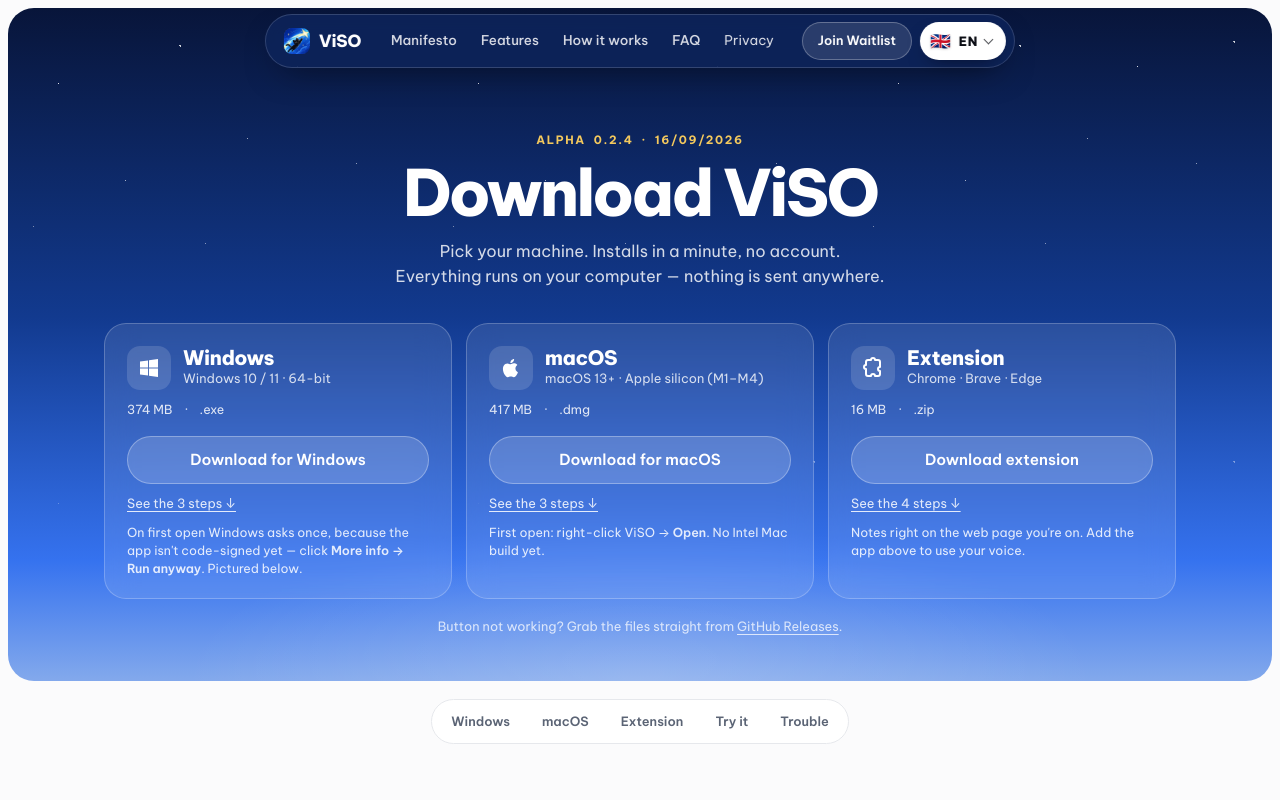
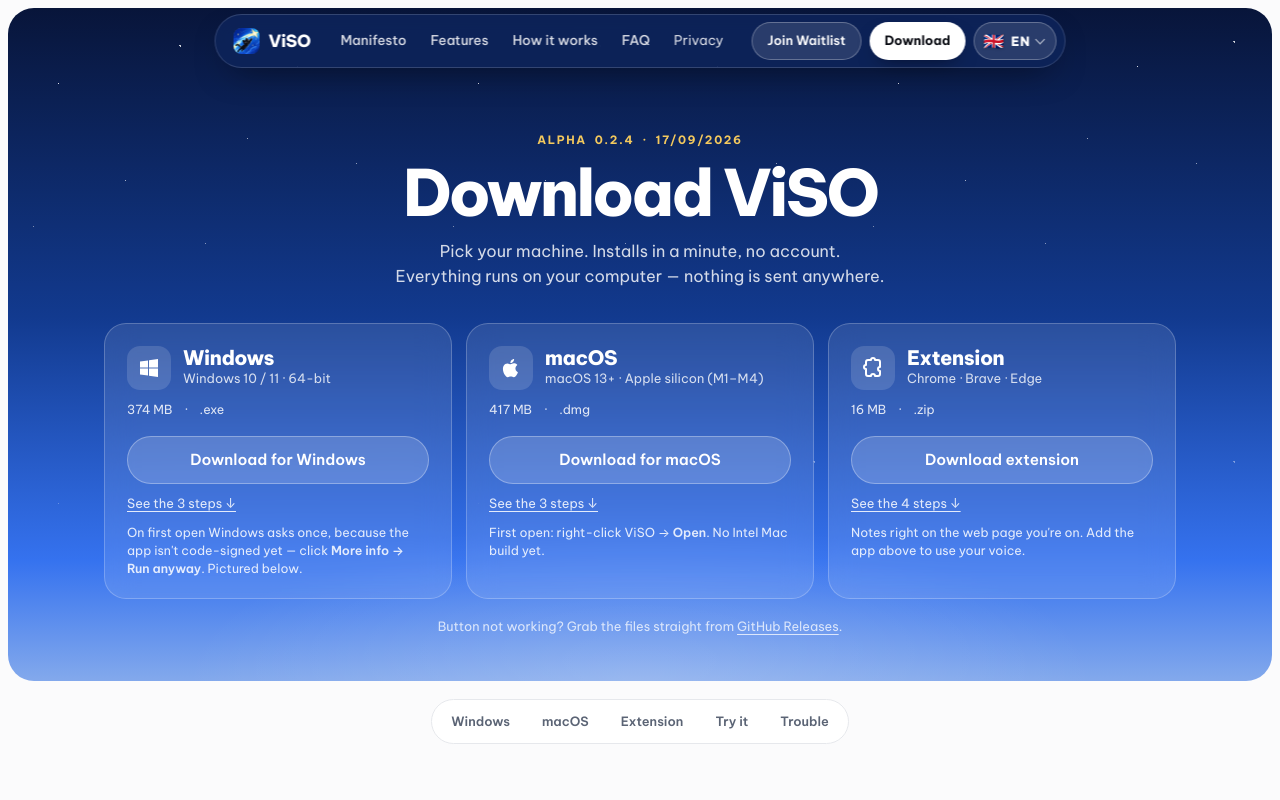
Before and after one commit to nhanho133/Viso-releases, a plain HTML site: page download.html in a window 1280 px wide. Shown: the top 800 px of the page. Drawn offline with Linux system fonts and the light colour scheme; a web font is replaced by a local one.

Commit message:
site: download page reopened, 17/09 build

```diff
--- a/assets/i18n.js
+++ b/assets/i18n.js
@@ -8,7 +8,7 @@
  "n.faq": "Hỏi đáp",
  "n.privacy": "Riêng tư",
  "n.join": "Đăng ký sớm",
- "n.download": "<svg width=\"15\" height=\"15\" viewBox=\"0 0 24 24\" fill=\"none\" stroke=\"currentColor\" stroke-width=\"2.4\" stroke-linecap=\"round\" stroke-linejoin=\"round\" aria-hidden=\"true\"><path d=\"M12 4v11m0 0 4-4m-4 4-4-4M4 19h16\"/></svg>Tải về",
+ "n.download": "Tải về",
  "f.download": "Tải về",
  "f.privacy": "Chính sách riêng tư",
  "f.privacyfull": "Chính sách đầy đủ",
@@ -199,7 +199,7 @@
  "n.faq": "FAQ",
  "n.privacy": "Privacy",
  "n.join": "Join Waitlist",
- "n.download": "<svg width=\"15\" height=\"15\" viewBox=\"0 0 24 24\" fill=\"none\" stroke=\"currentColor\" stroke-width=\"2.4\" stroke-linecap=\"round\" stroke-linejoin=\"round\" aria-hidden=\"true\"><path d=\"M12 4v11m0 0 4-4m-4 4-4-4M4 19h16\"/></svg>Download",
+ "n.download": "Download",
  "f.download": "Download",
  "f.privacy": "Privacy Policy",
  "f.privacyfull": "Full privacy policy",
--- a/download.html
+++ b/download.html
@@ -3,7 +3,6 @@
 <head>
 <meta charset="utf-8">
 <meta name="viewport" content="width=device-width, initial-scale=1">
-<meta name="robots" content="noindex, nofollow">
 <meta name="description" content="Tải ViSO cho Windows, macOS và Chrome. Cài trong 1 phút, hướng dẫn từng bước có hình.">
 <meta property="og:title" content="Tải ViSO — Alpha 0.2.4">
 <meta property="og:description" content="Windows, macOS Apple Silicon và extension Chrome. Cài trong 1 phút, hướng dẫn có hình.">
@@ -65,7 +64,7 @@
   .nav-pill .btn--ghost{background:rgba(255,255,255,.12); color:#fff; border:1px solid rgba(255,255,255,.28);}
   .nav-pill .btn--ghost:hover{background:rgba(255,255,255,.2);}
   .nav-pill.on-light .btn--ghost{background:var(--tile); color:var(--ink); border-color:var(--line);}
-  .nav-pill .btn.lang{padding:0 14px 0 10px; min-width:76px; font-weight:800; letter-spacing:.06em; gap:7px;}
+  .nav-pill .btn.lang{padding:0 12px 0 9px; min-width:72px; font-weight:800; letter-spacing:.06em; gap:6px;}
   .nav-pill .btn.lang .flag{font-size:1.05rem; line-height:1; filter:drop-shadow(0 1px 1px rgba(0,0,0,.15));}
   .nav-pill .btn.lang::after{content:''; width:6px; height:6px; border-right:1.8px solid currentColor; border-bottom:1.8px solid currentColor; transform:translateY(-2px) rotate(45deg); opacity:.7;}
   .nav-pill .btn--white{background:#fff; color:#0b0d14; border:none; font-weight:700; box-shadow:0 8px 20px -10px rgba(0,0,0,.6);}
@@ -200,7 +199,8 @@
       <button class="lnk" type="button" onclick="openPrivacy()" data-i="n.privacy">Privacy</button>
       <span class="nav-cta">
         <a class="btn btn--ghost" href="index.html#waitlistEmail" data-i="n.join">Join Waitlist</a>
-        <button class="btn btn--white lang" id="langBtn" type="button" onclick="toggleLang()" aria-label="Language"></button>
+        <a class="btn btn--white" href="#top" aria-current="page" data-i="n.download"><svg width="15" height="15" viewBox="0 0 24 24" fill="none" stroke="currentColor" stroke-width="2.4" stroke-linecap="round" stroke-linejoin="round" aria-hidden="true"><path d="M12 4v11m0 0 4-4m-4 4-4-4M4 19h16"/></svg>Download</a>
+        <button class="btn btn--ghost lang" id="langBtn" type="button" onclick="toggleLang()" aria-label="Language"></button>
       </span>
     </div>
   </div>
@@ -210,7 +210,7 @@
   <div class="stars" aria-hidden="true"></div>
   <div class="wrap">
     <div class="hero-head">
-      <span class="eyebrow">Alpha <span id="relVersion">0.2.4</span> · <span id="relDate">16/09/2026</span></span>
+      <span class="eyebrow">Alpha <span id="relVersion">0.2.4</span> · <span id="relDate">17/09/2026</span></span>
       <h1 data-i="d.h1">Tải ViSO</h1>
       <p class="lede" data-i="d.lede">Chọn máy của bạn. Cài trong một phút, không cần tài khoản. Mọi thứ chạy trên máy — không gửi đi đâu.</p>
     </div>
@@ -478,7 +478,7 @@
 <script>
   // One place to bump when a new build ships. Sizes are shown, not enforced.
   var RELEASE = {
-    version: '0.2.4', date: '16/09/2026',
+    version: '0.2.4', date: '17/09/2026',
     base: 'https://github.com/nhanho133/Viso-releases/releases/download/v0.2.4/',
     win: { file: 'ViSO-0.2.4-win-x64.exe', size: '374 MB' },
     mac: { file: 'ViSO-0.2.4-mac-arm64.dmg', size: '417 MB' },
```
Also changed, not shown: index.html (+4 -2 lines), 1 other file.
